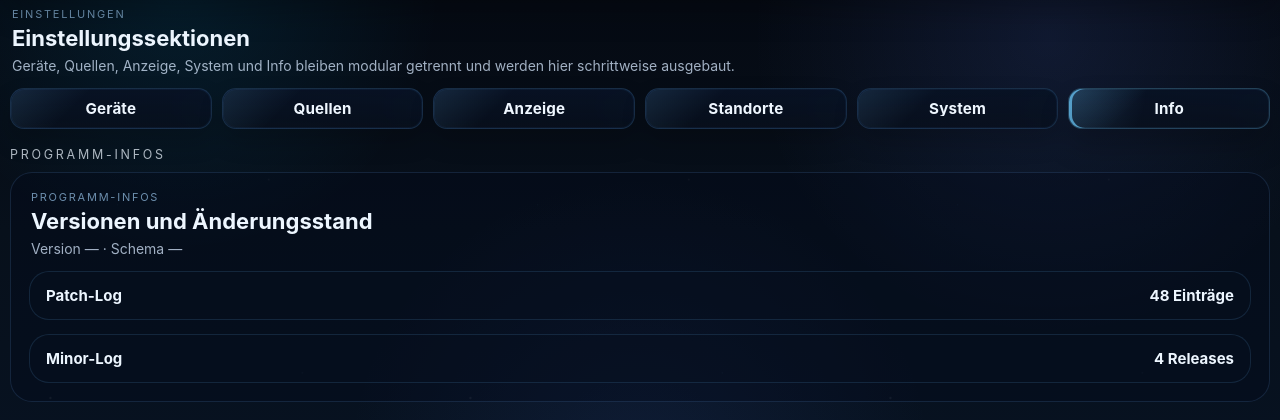
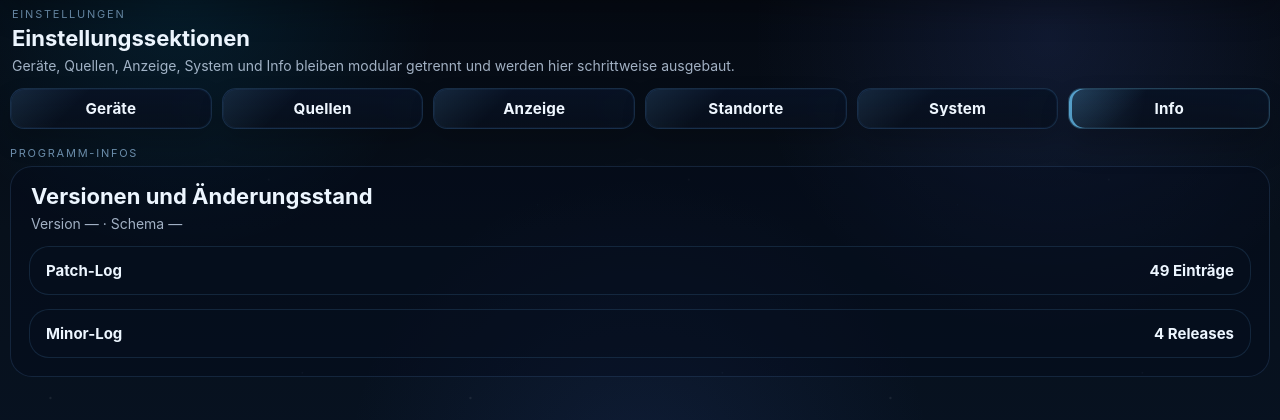
Before and after one commit to AstroManager-Dev/Astromanager, a Flask app: template code/web/templates/settings_page.html in a window 1280 px wide. Shown: the part 106-526 px from the top of the page. Run offline with Flask 3, Linux system fonts and the light colour scheme; the template is opened without the code that fills it, so the values that code supplies are empty; parts of the project's set-up code (start-up, migrations or seed data) failed here and were passed over.

Commit message:
release: bump patch to 0.4.049 - Settings-Info bereinigt: äußeren Programm-Infos-Bereich vereinheitlicht, doppelte Info-Eyebrow entfernt und Kartenstruktur der Settings-Sektionen weiter konsolidiert

```diff
--- a/CHANGELOG.unreleased.md
+++ b/CHANGELOG.unreleased.md
@@ -1,3 +1,4 @@
+0.4.049 | 2026-03-19 17:48:21 | Settings-Info bereinigt: äußeren Programm-Infos-Bereich vereinheitlicht, doppelte Info-Eyebrow entfernt und Kartenstruktur der Settings-Sektionen weiter konsolidiert
 0.4.048 | 2026-03-19 17:34:56 | Templateanpassungen im Bereich Programminfos
 0.4.047 | 2026-03-19 17:12:06 | Standorte finalisiert
 0.4.046 | 2026-03-19 15:56:18 | Settings Geräte finalisiert: Geräteverwaltung in eigenständige Cards aufgeteilt, Instanzansicht kompakt überarbeitet, Device-Sources als Collapsible integriert und Mobile-Layout für Formulare und Abstände bereinigt
--- a/code/web/templates/pages/program_info/_version_header.html
+++ b/code/web/templates/pages/program_info/_version_header.html
@@ -1,7 +1,6 @@
 <div class="hud-section-head hud-section-head--tight">
   <div>
-    <div class="eyebrow">Programm-Infos</div>
-    <h2>Versionen und Änderungsstand</h2>
+        <h2>Versionen und Änderungsstand</h2>
     <p class="muted hud-version-line">
       {% if program_info and program_info["version"] %}Version {{ program_info["version"] }}{% else %}Version —{% endif %}
       ·
--- a/code/web/templates/pages/settings/_info.html
+++ b/code/web/templates/pages/settings/_info.html
@@ -1,8 +1,6 @@
 {% set program_info = program_info_global %}
 <section class="session-source-panel settings-module-panel active" data-switch-panel="settings-sections" data-switch-value="info">
-  <div class="settings-page__section-head">
-    <p class="settings-page__eyebrow">PROGRAMM-INFOS</p>
-  </div>
+  <div class="eyebrow">Programm-Infos</div>
 
   <article class="hud-card settings-info-card settings-info-card--section">
     <div class="settings-info-stack">
```
Also changed, not shown: 1 other file.
